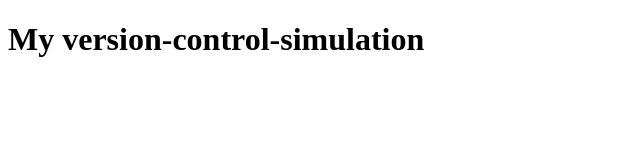
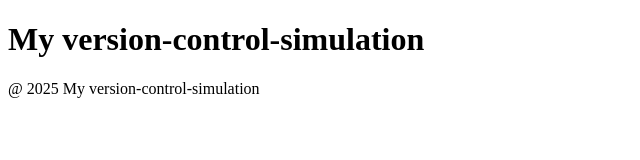
Before and after one commit to ibarrie/version-control-simulation-barrie, a plain HTML site: page index.html in a window 1280 px wide. Shown: the whole page, without its empty margins (0-640 px from the left). Drawn offline with Linux system fonts and the light colour scheme.

Commit message:
Added footer section to index.html

```diff
--- a/index.html
+++ b/index.html
@@ -9,5 +9,6 @@
     <header>
         <h1>My version-control-simulation</h1>
     </header>
+    <footer>@ 2025 My version-control-simulation</footer>
 </body>
 </html>
```
